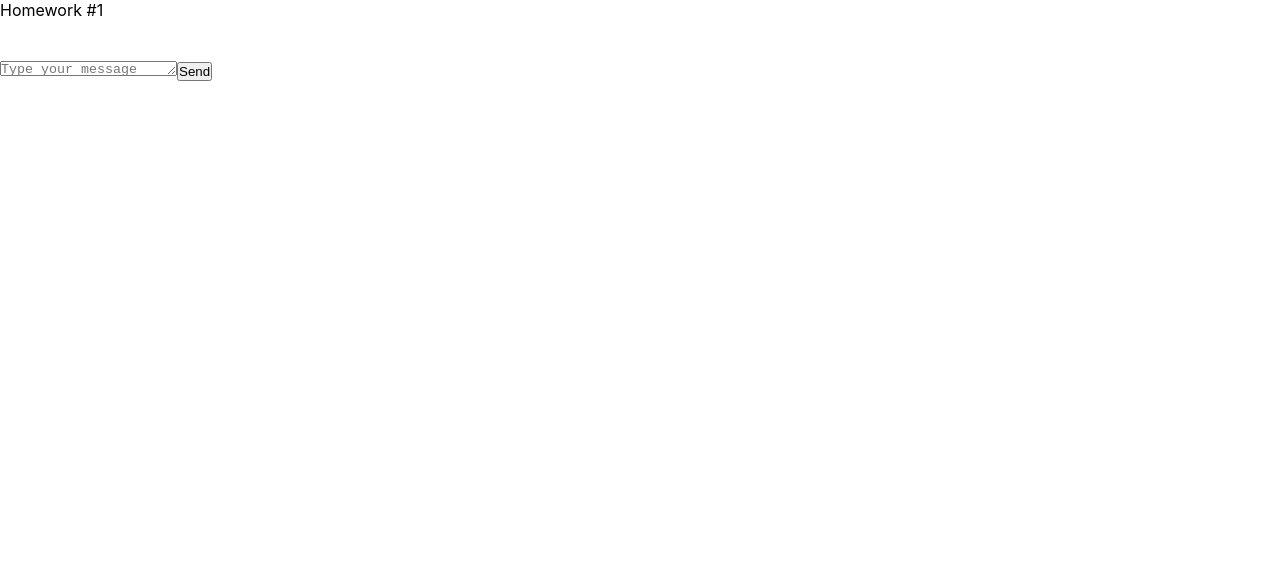
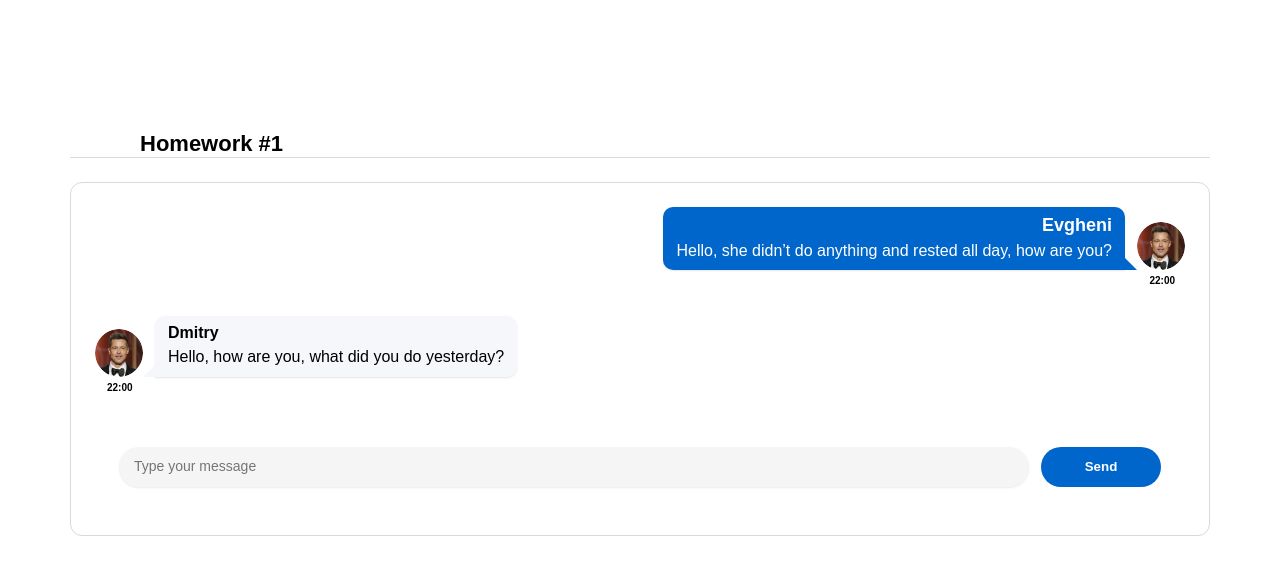
Before and after one commit to Evghenii90/hws2, a React (Create React App) app: page / in a window 1280 px wide. Shown: the top 574 px of the page. Built offline with nearby package versions, Linux system fonts and the light colour scheme.

Commit message:
commit hw1

```diff
--- a/src/s1-main/App.module.css
+++ b/src/s1-main/App.module.css
@@ -1,11 +1,25 @@
 .App {
     --header_height: 60px;
+    font-family: "Montserrat", sans-serif;
+    max-width: 1280px;
+    min-height: 373px;
+    margin: 0 auto;
+    padding: 0 70px;
+}
+
+.hwTitle {
+    font-weight: 600;
+    font-size: 22px;
+    color: #000;
+    padding: 131px 0 0 70px;
+    border-bottom: 1px solid #D9D9D9;
+    margin-bottom: 24px;
+
 }
 
 .hw {
-
+    padding: 24px;
+    border: 1px solid #D9D9D9;
+    border-radius: 12px;
+    margin-bottom: 36px;
 }
-
-.hwTitle {
-
-}
--- a/src/s2-homeworks/hw01/HW1.tsx
+++ b/src/s2-homeworks/hw01/HW1.tsx
@@ -14,17 +14,29 @@
 * */
 
 // нужно создать правильный тип вместо any
-export type MessageType = any
+export type MessageType = {
+    id: number;
+    user: UserType;
+    message: UserMessageType;
+}
+export type UserType = {
+    avatar:string;
+    name: string;
+}
+export type UserMessageType = {
+    text: string;
+    time: string;
+}
 
 // структуру объекта не менять
 export const message0: MessageType = {
     id: 0,
     user: {
         avatar: avatar, // можно менять
-        name: 'Some Name',  // можно менять
+        name: 'Evgheni',  // можно менять
     },
     message: {
-        text: 'some textsome textsome textsome textsome textsome textsome text', // можно менять
+        text: 'Hello, she didn’t do anything and rested all day, how are you?', // можно менять
         time: '22:00', // можно менять
     },
 }
@@ -32,10 +44,10 @@
     id: 100,
     user: {
         avatar: avatar, // можно менять
-        name: 'Friend Name', // можно менять
+        name: 'Dmitry', // можно менять
     },
     message: {
-        text: 'зеркальное сообщение для тренировки css', // можно менять
+        text: 'Hello, how are you, what did you do yesterday?', // можно менять
         time: '22:00', // можно менять
     },
 }
--- a/src/s2-homeworks/hw01/friend-message/FriendMessage.module.css
+++ b/src/s2-homeworks/hw01/friend-message/FriendMessage.module.css
@@ -1,31 +1,66 @@
 .friendMessage {
-
+    display: flex;
+    flex-direction: column;
+    align-items: flex-start;
+    margin-bottom: 30px;
 }
 
 .friendImageAndText {
-
+    display: flex;
+    flex-direction: row;
+    align-items: flex-end;
+    gap: 12px;
 }
 
 .friendImageAndText img {
-
+    width: 48px;
+    height: 48px;
+    border-radius: 50%; /* Круглая аватарка */
+    object-fit: cover;
 }
 
 .friendText {
-
+    position: relative;
+    padding: 8px 13px;
+    background: #F5F7FB;
+    border-radius: 10px 10px 10px 0;
+    color: #000000;
+    box-shadow: 0 1px 2px rgba(0, 0, 0, 0.1);
 }
 
+/* Треугольный хвостик сообщения слева */
 .friendText:after {
-
+    content: '';
+    position: absolute;
+    bottom: 0;
+    left: -12px;
+    width: 0;
+    height: 0;
+    border-style: solid;
+    border-width: 0 0 12px 12px;
+    border-color: transparent transparent #F5F7FB transparent;
 }
 
 .friendName {
-
+    font-weight: 600;
+    margin-bottom: 4px;
+    color: #000;
+    font-size: 16px;
 }
 
 .friendMessageText {
-
+    font-size: 16px;
+    line-height: 1.4;
+    white-space: pre-wrap; /* Сохраняет переносы строк */
+    font-family: inherit; /* Наследует шрифт */
+    font-weight: 400;
+    color: #000;
 }
 
 .friendTime {
-
+    font-size: 10px;
+    font-weight: 600;
+    color: #000000;
+    margin-top: 5px;
+    margin-left: 12px;
 }
--- a/src/s2-homeworks/hw01/friend-message/FriendMessage.tsx
+++ b/src/s2-homeworks/hw01/friend-message/FriendMessage.tsx
@@ -1,8 +1,12 @@
 import React from 'react'
 import s from './FriendMessage.module.css'
+import {MessageType} from "../HW1";
 
 // создать тип вместо any и отобразить приходящие данные
-const FriendMessage = (props: any) => {
+export type FriendMessagePropsType = {
+    message: MessageType;
+}
+const FriendMessage = (props: FriendMessagePropsType) => {
     return (
         <div
             id={'hw1-friend-message-' + props.message.id}
@@ -12,7 +16,8 @@
                 <img
                     id={'hw1-friend-avatar-' + props.message.id}
                     // создаёт студент
-
+                    src={props.message.user.avatar}
+                    alt={props.message.user.name}
                     //
                 />
                 <div className={s.friendText}>
@@ -21,7 +26,7 @@
                         className={s.friendName}
                     >
                         {/*создаёт студент*/}
-
+                        {props.message.user.name}
                         {/**/}
                     </div>
                     <pre
@@ -29,7 +34,7 @@
                         className={s.friendMessageText}
                     >
                         {/*создаёт студент*/}
-
+                        {props.message.message.text}
                         {/**/}
                     </pre>
                 </div>
@@ -39,7 +44,7 @@
                 className={s.friendTime}
             >
                 {/*создаёт студент*/}
-
+                {props.message.message.time}
                 {/**/}
             </div>
         </div>
--- a/src/s2-homeworks/hw01/message-sender/MessageSender.module.css
+++ b/src/s2-homeworks/hw01/message-sender/MessageSender.module.css
@@ -1,18 +1,46 @@
 .sendForm {
+    display: flex;
+    gap: 12px;
+    align-items: flex-end;
+    padding: 24px;
+    margin-top: 20px;
 
 }
 
 .textarea {
-
+    flex-grow: 1;
+    min-height: 40px;
+    max-height: 120px;
+    padding: 10px 15px;
+    border: none;
+    box-shadow: 0 1px 2px rgba(54, 59, 62, 0.1);
+    background: #f5f5f5;
+    border-radius: 20px;
+    resize: none;
+    font-family: inherit;
+    font-size: 14px;
+    line-height: 1.4;
+    outline: none;
+    overflow: hidden;
 }
 
 .button {
-
+    padding: 10px 24px;
+    background: #0066cc;
+    color: white;
+    border: none;
+    font-weight: 600;
+    cursor: pointer;
+    transition: background 0.2s, transform 0.1s;
+    border-radius: 20px;
+    width: 120px;
+    height: 40px;
+}
+.button:hover {
+    background: #0052a3;
 }
 
-.button:hover {
-
+.button:active {
+    background: #003d7a;
+    transform: scale(0.98);
 }
-.button:active {
-
-}
--- a/src/s2-homeworks/hw01/message/Message.module.css
+++ b/src/s2-homeworks/hw01/message/Message.module.css
@@ -1,31 +1,68 @@
+
 .message {
-
+    display: flex;
+    flex-direction: column;
+    align-items: flex-end;
+    margin-bottom: 30px;
 }
 
 .imageAndText {
-
+    display: flex;
+    flex-direction: row-reverse;
+    align-items: flex-end;
+    gap: 12px;
 }
 
 .imageAndText img {
-
+    width: 48px;
+    height: 48px;
+    border-radius: 50%;
+    object-fit: cover;
 }
 
 .text {
-
+    position: relative;
+    padding: 8px 13px;
+    background: #0066CC;
+    border-radius: 10px 10px 0 10px;
+    color: white;
+    box-shadow: 0 1px 2px rgba(0, 0, 0, 0.1);
 }
 
+/* Треугольный хвостик сообщения справа */
 .text:after {
-
+    content: '';
+    position: absolute;
+    bottom: 0;
+    right: -12px;
+    width: 0;
+    height: 0;
+    border-style: solid;
+    border-width: 12px 0 0 12px;
+    border-color: transparent transparent transparent #0066CC;
 }
 
 .name {
-
+    font-weight: 600;
+    font-size: 18px;
+    margin-bottom: 4px;
+    text-align: right;
+    color: #fff;
 }
 
 .messageText {
-
+    font-size: 16px;
+    line-height: 1.4;
+    white-space: pre-wrap; /* Сохраняет переносы строк */
+    font-family: inherit; /* Наследует шрифт */
+    font-weight: 400;
+    color: #fff;
 }
 
 .time {
-
+    font-size: 10px;
+    font-weight: 600;
+    color: #000;
+    margin-top: 5px;
+    margin-right: 10px;
 }
--- a/src/s2-homeworks/hw01/message/Message.tsx
+++ b/src/s2-homeworks/hw01/message/Message.tsx
@@ -1,36 +1,41 @@
 import React from 'react'
 import s from './Message.module.css'
+import {MessageType} from "../HW1";
 
 // нужно создать правильный тип вместо any
-export type MessagePropsType = any
+export type MessagePropsType = {
+    message: MessageType,
+}
 
 // нужно отобразить приходящие данные
 const Message = (props: MessagePropsType) => {
+
     return (
         <div id={'hw1-message-' + props.message.id} className={s.message}>
             <div className={s.imageAndText}>
                 <img
                     id={'hw1-avatar-' + props.message.id}
                     // создаёт студент
-
+                    src={props.message.user.avatar}
+                    alt={'avatar'}
                     //
                 />
                 <div className={s.text}>
                     <div id={'hw1-name-' + props.message.id} className={s.name}>
                         {/*создаёт студент*/}
-
+                        {props.message.user.name}
                         {/**/}
                     </div>
                     <pre id={'hw1-text-' + props.message.id} className={s.messageText}>
                         {/*создаёт студент*/}
-
+                        {props.message.message.text}
                         {/**/}
                     </pre>
                 </div>
             </div>
             <div id={'hw1-time-' + props.message.id} className={s.time}>
                 {/*создаёт студент*/}
-
+                {props.message.message.time}
                 {/**/}
             </div>
         </div>
```
